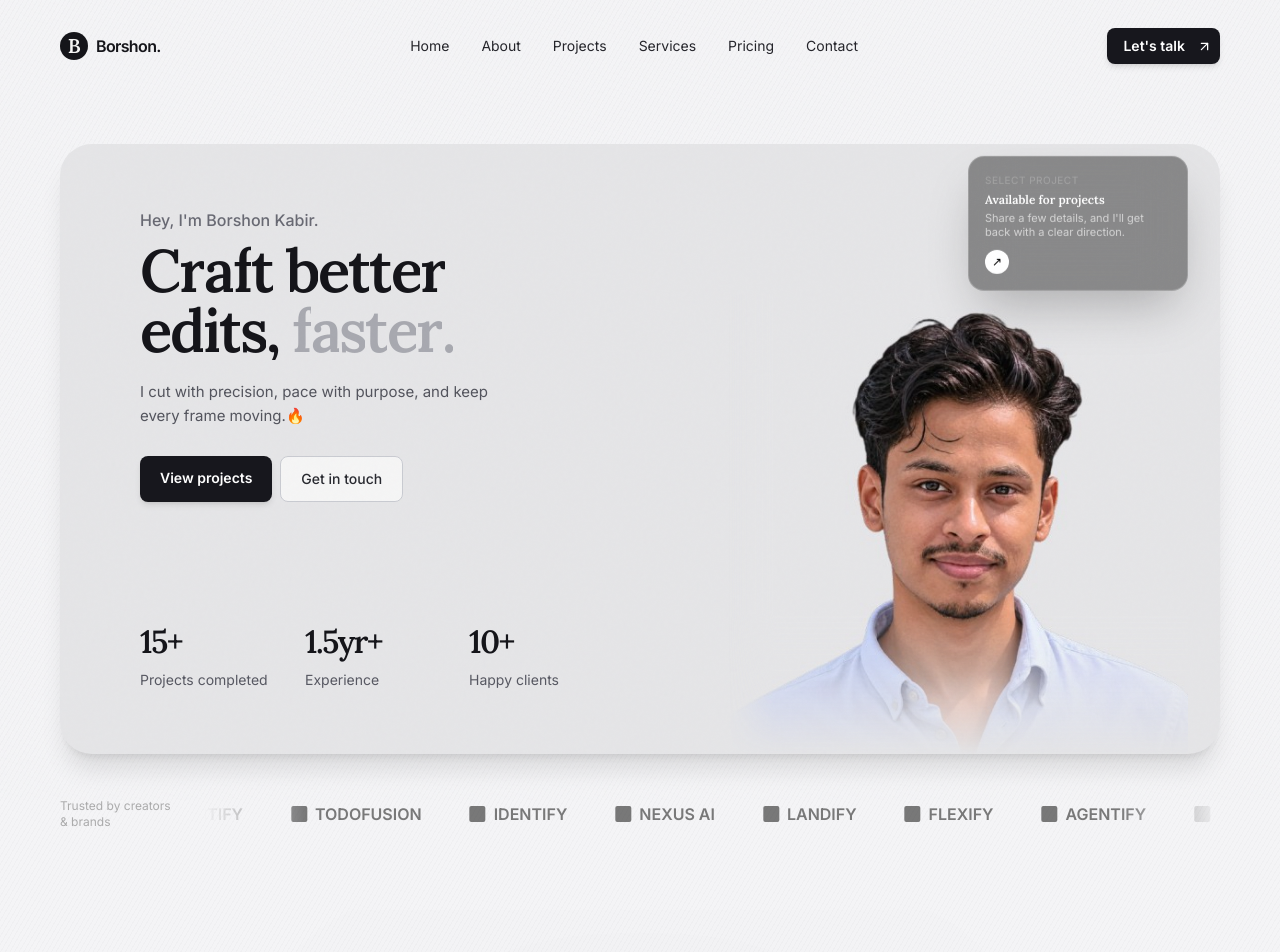
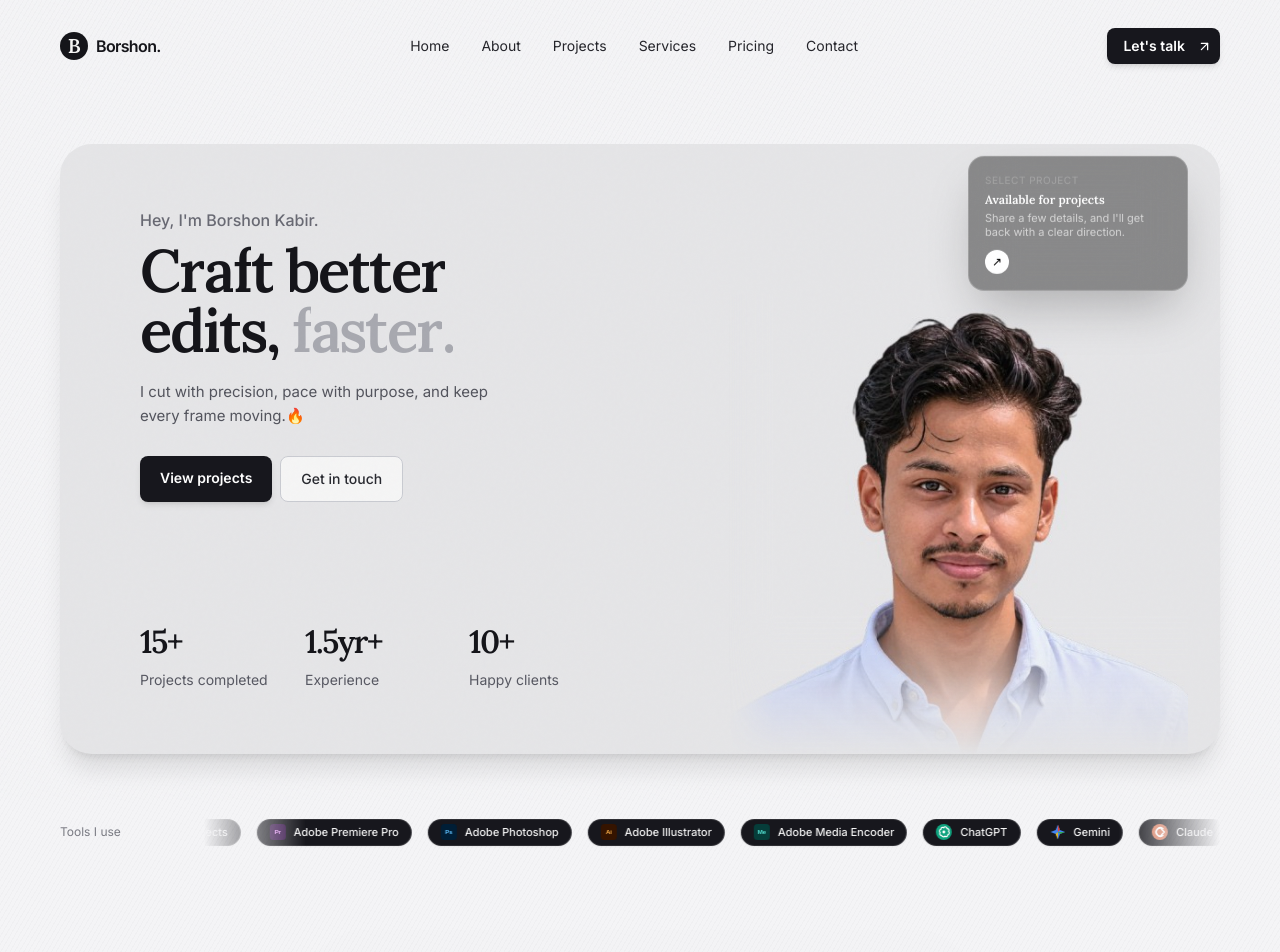
Before and after one commit to Borshon-kabir/my-portfolio, a Next.js app: page / in a window 1280 px wide. Shown: the top 952 px of the page. Built offline with nearby package versions, Linux system fonts and the light colour scheme.

Commit message:
Refine hero tools ticker

```diff
--- a/components/Hero.tsx
+++ b/components/Hero.tsx
@@ -9,6 +9,68 @@ const metrics = [
   { target: 1.5, suffix: 'yr+', label: 'Experience', decimals: 1 },
   { target: 10, suffix: '+', label: 'Happy clients', decimals: 0 },
 ];
+
+const tools = [
+  'Adobe After Effects',
+  'Adobe Premiere Pro',
+  'Adobe Photoshop',
+  'Adobe Illustrator',
+  'Adobe Media Encoder',
+  'ChatGPT',
+  'Gemini',
+  'Claude',
+];
+
+function ToolIcon({ tool }: { tool: string }) {
+  const iconClass = 'h-4 w-4 shrink-0';
+
+  const adobeBadge = (label: string, fill: string, text: string) => (
+    <svg aria-hidden="true" className={iconClass} viewBox="0 0 16 16">
+      <rect width="16" height="16" rx="3.5" fill={fill} />
+      <text x="8" y="10.4" fill={text} fontFamily="Arial, sans-serif" fontSize="6.2" fontWeight="700" textAnchor="middle">
+        {label}
+      </text>
+    </svg>
+  );
+
+  switch (tool) {
+    case 'Adobe After Effects':
+      return adobeBadge('Ae', '#2B165D', '#B7A8FF');
+    case 'Adobe Premiere Pro':
+      return adobeBadge('Pr', '#3B174E', '#F0A4FF');
+    case 'Adobe Photoshop':
+      return adobeBadge('Ps', '#001E36', '#5FC2FF');
+    case 'Adobe Illustrator':
+      return adobeBadge('Ai', '#351400', '#FFB44B');
+    case 'Adobe Media Encoder':
+      return adobeBadge('Me', '#063D3A', '#55E2D4');
+    case 'ChatGPT':
+      return (
+        <svg aria-hidden="true" className={iconClass} viewBox="0 0 16 16">
+          <circle cx="8" cy="8" r="8" fill="#10A37F" />
+          <path d="M8 3.2c1.2-1 3.1-.2 3.2 1.4 1.6-.2 2.5 1.6 1.5 2.8 1.2 1 0.7 3-.8 3.3.2 1.6-1.6 2.5-2.8 1.5-1 1.2-3 .7-3.3-.8-1.6.2-2.5-1.6-1.5-2.8-1.2-1-.7-3 .8-3.3-.2-1.6 1.6-2.5 2.8-1.5Z" fill="none" stroke="white" strokeWidth="1.15" strokeLinejoin="round" />
+          <circle cx="8" cy="8" r="1.45" fill="white" />
+        </svg>
+      );
+    case 'Gemini':
+      return (
+        <svg aria-hidden="true" className={iconClass} viewBox="0 0 16 16">
+          <path d="M8 0.8 10.1 5.9 15.2 8l-5.1 2.1L8 15.2l-2.1-5.1L0.8 8l5.1-2.1L8 0.8Z" fill="#4285F4" />
+          <path d="M8 0.8 10.1 5.9 8 8V0.8Z" fill="#EA4335" />
+          <path d="M15.2 8 10.1 10.1 8 8h7.2Z" fill="#34A853" />
+          <path d="M8 15.2 5.9 10.1 8 8v7.2Z" fill="#FBBC05" />
+        </svg>
+      );
+    default:
+      return (
+        <svg aria-hidden="true" className={iconClass} viewBox="0 0 16 16">
+          <circle cx="8" cy="8" r="8" fill="#D97757" />
+          <path d="M10.9 4.7A4.1 4.1 0 1 0 10.9 11.3" fill="none" stroke="white" strokeLinecap="round" strokeWidth="1.75" />
+          <path d="M9.7 5.3 12.5 8l-2.8 2.7" fill="none" stroke="white" strokeLinecap="round" strokeLinejoin="round" strokeWidth="1.35" />
+        </svg>
+      );
+  }
+}
 
 export default function Hero() {
   const root = useRef<HTMLElement>(null);
@@ -317,10 +379,10 @@ export default function Hero() {
         </div>
       </div>
 
-      <div className="mx-auto mt-11 flex max-w-[1160px] flex-col items-center gap-4 md:flex-row md:gap-8 text-[#26262d] opacity-60 grayscale">
+      <div className="mx-auto mt-11 flex max-w-[1160px] flex-col items-center gap-4 border-t border-white/5 pt-4 md:flex-row md:gap-8">
         {/* Label — sits outside the scrolling track, never clips */}
         <p className="shrink-0 text-xs leading-4 text-[#7a7b83] md:w-28">
-          Trusted by creators &amp; brands
+          Tools I use
         </p>
 
         {/* Scrolling track wrapper — overflow-hidden is scoped here only */}
@@ -333,15 +395,16 @@ export default function Hero() {
               'linear-gradient(to right, transparent, black 10%, black 90%, transparent)',
           }}
         >
-          <div className="brand-track flex min-w-max items-center gap-9 text-base font-semibold md:gap-12">
-            {['AGENTIFY', 'TODOFUSION', 'IDENTIFY', 'NEXUS AI', 'LANDIFY', 'FLEXIFY', 'AGENTIFY', 'TODOFUSION'].map(
-              (brand, index) => (
-                <span className="flex items-center gap-2" key={`${brand}-${index}`}>
-                  <span className="h-4 w-4 rounded-sm bg-[#25252b]" />
-                  {brand}
-                </span>
-              )
-            )}
+          <div className="brand-track flex min-w-max items-center gap-3 px-3 py-1 text-[11px] font-medium md:gap-4">
+            {[...tools, ...tools].map((tool, index) => (
+              <span
+                className="inline-flex shrink-0 items-center gap-2 rounded-full border border-white/10 bg-[#17171d] px-3 py-1 text-neutral-100 shadow-sm backdrop-blur-md transition-all duration-300 hover:-translate-y-0.5 hover:border-white/20 hover:text-white"
+                key={`${tool}-${index}`}
+              >
+                <ToolIcon tool={tool} />
+                {tool}
+              </span>
+            ))}
           </div>
         </div>
       </div>
```
